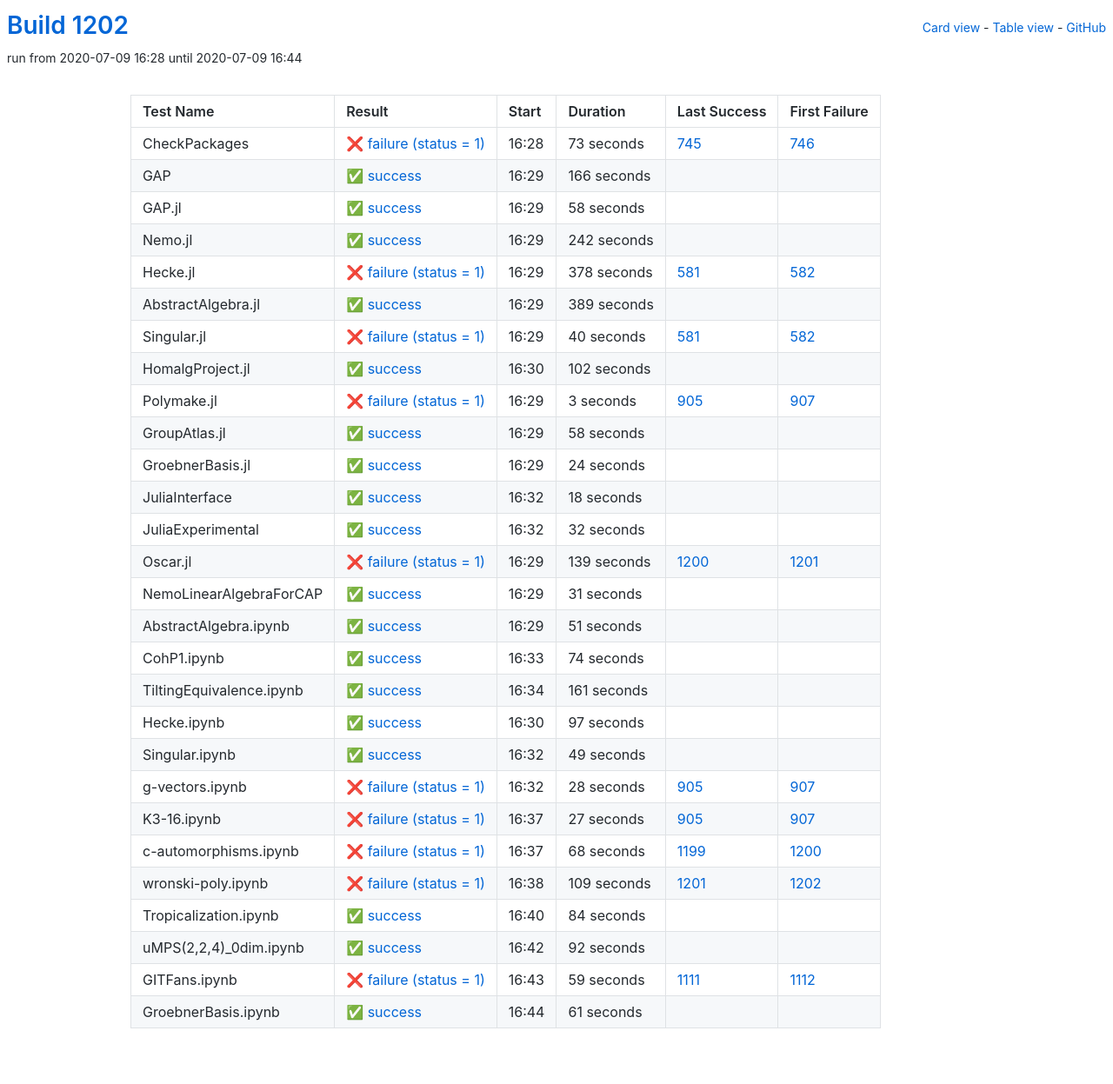
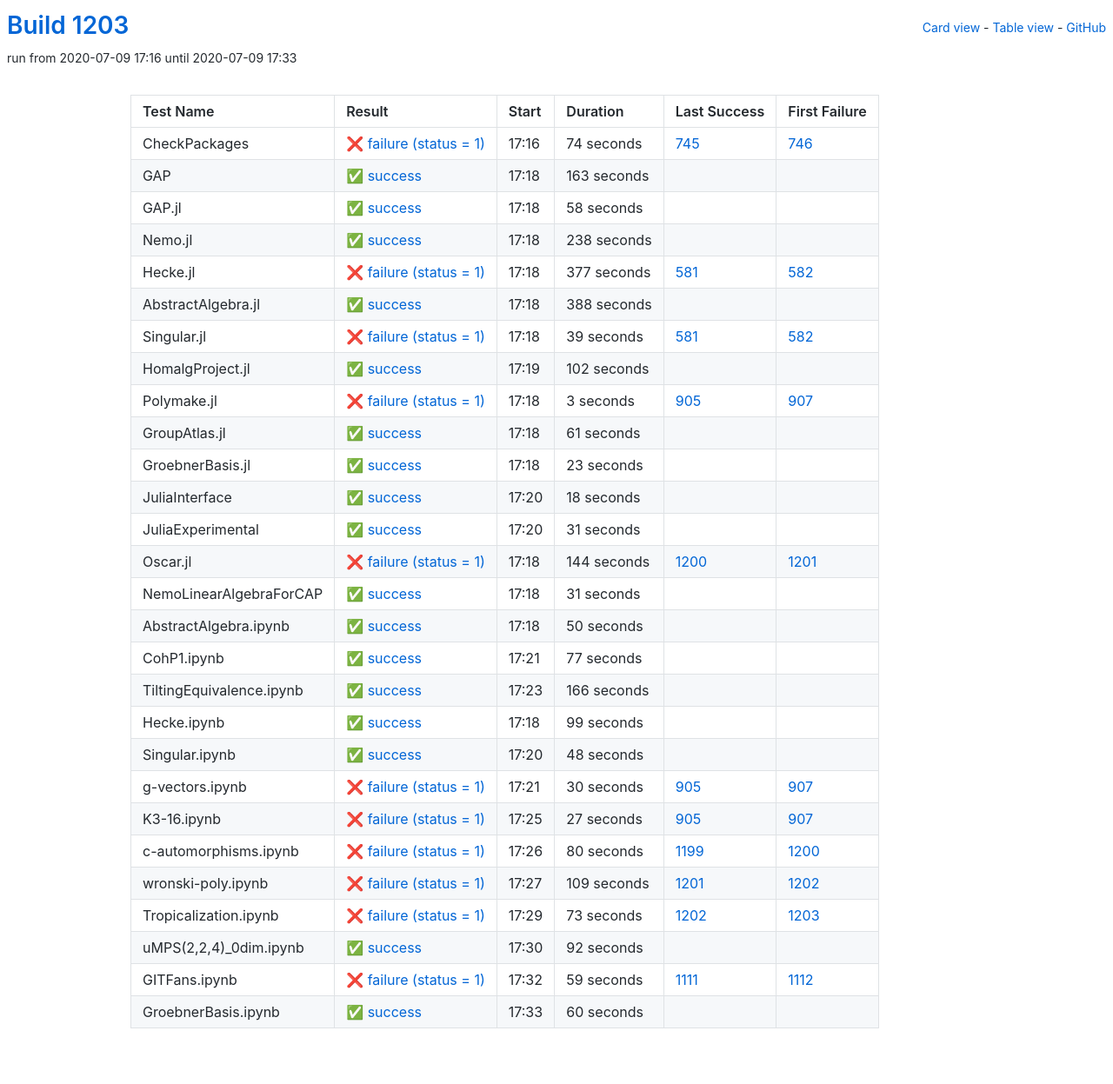
Before and after one commit to oscar-system/oscar-ci-status-1.4, a Jekyll site: the page built from table.html, in a window 1280 px wide. Shown: the whole page at 87% size. Built offline with Jekyll 4.4.1, drawn with Linux system fonts in a browser that asks for light colours.

Commit message:
Build #1203

```diff
--- a/_data/ci.yml
+++ b/_data/ci.yml
@@ -1,6 +1,6 @@
 ---
-build: 1202
-build_url: https://oscarci.mathematik.uni-kl.de/job/oscar-julia-1.4/1202/
+build: 1203
+build_url: https://oscarci.mathematik.uni-kl.de/job/oscar-julia-1.4/1203/
 job: oscar-julia-1.4
 organization: oscar-system
 repo: oscar-ci-status-1.4
@@ -8,32 +8,32 @@ repourl: https://github.com/oscar-system/oscar-ci-status-1.4
 tests:
 - name: CheckPackages
   id: checkpackages
-  log: https://oscarci.mathematik.uni-kl.de/job/oscar-julia-1.4/1202/artifact/logs/build-1202/CheckPackages.log
-  start: 2020-07-09 16:28
+  log: https://oscarci.mathematik.uni-kl.de/job/oscar-julia-1.4/1203/artifact/logs/build-1203/CheckPackages.log
+  start: 2020-07-09 17:16
   success: false
   exitcode: 1
   status: failure
-  duration: 73
+  duration: 74
   last_success: 745
   last_success_url: https://oscarci.mathematik.uni-kl.de/job/oscar-julia-1.4/745/
   first_failure: 746
   first_failure_url: https://oscarci.mathematik.uni-kl.de/job/oscar-julia-1.4/746/
 - name: GAP
   id: gap
-  log: https://oscarci.mathematik.uni-kl.de/job/oscar-julia-1.4/1202/artifact/logs/build-1202/GAP.log
-  start: 2020-07-09 16:29
+  log: https://oscarci.mathematik.uni-kl.de/job/oscar-julia-1.4/1203/artifact/logs/build-1203/GAP.log
+  start: 2020-07-09 17:18
   success: true
   exitcode: 0
   status: success
-  duration: 166
+  duration: 163
   last_success: false
   last_success_url:
   first_failure: false
   first_failure_url:
 - name: GAP.jl
   id: gap-jl
-  log: https://oscarci.mathematik.uni-kl.de/job/oscar-julia-1.4/1202/artifact/logs/build-1202/GAP.jl.log
-  start: 2020-07-09 16:29
+  log: https://oscarci.mathematik.uni-kl.de/job/oscar-julia-1.4/1203/artifact/logs/build-1203/GAP.jl.log
+  start: 2020-07-09 17:18
   success: true
   exitcode: 0
   status: success
@@ -44,56 +44,56 @@ tests:
   first_failure_url:
 - name: Nemo.jl
   id: nemo-jl
-  log: https://oscarci.mathematik.uni-kl.de/job/oscar-julia-1.4/1202/artifact/logs/build-1202/Nemo.jl.log
-  start: 2020-07-09 16:29
+  log: https://oscarci.mathematik.uni-kl.de/job/oscar-julia-1.4/1203/artifact/logs/build-1203/Nemo.jl.log
+  start: 2020-07-09 17:18
   success: true
   exitcode: 0
   status: success
-  duration: 242
+  duration: 238
   last_success: false
   last_success_url:
   first_failure: false
   first_failure_url:
 - name: Hecke.jl
   id: hecke-jl
-  log: https://oscarci.mathematik.uni-kl.de/job/oscar-julia-1.4/1202/artifact/logs/build-1202/Hecke.jl.log
-  start: 2020-07-09 16:29
+  log: https://oscarci.mathematik.uni-kl.de/job/oscar-julia-1.4/1203/artifact/logs/build-1203/Hecke.jl.log
+  start: 2020-07-09 17:18
   success: false
   exitcode: 1
   status: failure
-  duration: 378
+  duration: 377
   last_success: 581
   last_success_url: https://oscarci.mathematik.uni-kl.de/job/oscar-julia-1.4/581/
   first_failure: 582
   first_failure_url: https://oscarci.mathematik.uni-kl.de/job/oscar-julia-1.4/582/
 - name: AbstractAlgebra.jl
   id: abstractalgebra-jl
-  log: https://oscarci.mathematik.uni-kl.de/job/oscar-julia-1.4/1202/artifact/logs/build-1202/AbstractAlgebra.jl.log
-  start: 2020-07-09 16:29
+  log: https://oscarci.mathematik.uni-kl.de/job/oscar-julia-1.4/1203/artifact/logs/build-1203/AbstractAlgebra.jl.log
+  start: 2020-07-09 17:18
   success: true
   exitcode: 0
   status: success
-  duration: 389
+  duration: 388
   last_success: false
   last_success_url:
   first_failure: false
   first_failure_url:
 - name: Singular.jl
   id: singular-jl
-  log: https://oscarci.mathematik.uni-kl.de/job/oscar-julia-1.4/1202/artifact/logs/build-1202/Singular.jl.log
-  start: 2020-07-09 16:29
+  log: https://oscarci.mathematik.uni-kl.de/job/oscar-julia-1.4/1203/artifact/logs/build-1203/Singular.jl.log
+  start: 2020-07-09 17:18
   success: false
   exitcode: 1
   status: failure
-  duration: 40
+  duration: 39
   last_success: 581
   last_success_url: https://oscarci.mathematik.uni-kl.de/job/oscar-julia-1.4/581/
   first_failure: 582
   first_failure_url: https://oscarci.mathematik.uni-kl.de/job/oscar-julia-1.4/582/
 - name: HomalgProject.jl
   id: homalgproject-jl
-  log: https://oscarci.mathematik.uni-kl.de/job/oscar-julia-1.4/1202/artifact/logs/build-1202/HomalgProject.jl.log
-  start: 2020-07-09 16:30
+  log: https://oscarci.mathematik.uni-kl.de/job/oscar-julia-1.4/1203/artifact/logs/build-1203/HomalgProject.jl.log
+  start: 2020-07-09 17:19
   success: true
   exitcode: 0
   status: success
@@ -104,8 +104,8 @@ tests:
   first_failure_url:
 - name: Polymake.jl
   id: polymake-jl
-  log: https://oscarci.mathematik.uni-kl.de/job/oscar-julia-1.4/1202/artifact/logs/build-1202/Polymake.jl.log
-  start: 2020-07-09 16:29
+  log: https://oscarci.mathematik.uni-kl.de/job/oscar-julia-1.4/1203/artifact/logs/build-1203/Polymake.jl.log
+  start: 2020-07-09 17:18
   success: false
   exitcode: 1
   status: failure
@@ -116,32 +116,32 @@ tests:
   first_failure_url: https://oscarci.mathematik.uni-kl.de/job/oscar-julia-1.4/907/
 - name: GroupAtlas.jl
   id: groupatlas-jl
-  log: https://oscarci.mathematik.uni-kl.de/job/oscar-julia-1.4/1202/artifact/logs/build-1202/GroupAtlas.jl.log
-  start: 2020-07-09 16:29
+  log: https://oscarci.mathematik.uni-kl.de/job/oscar-julia-1.4/1203/artifact/logs/build-1203/GroupAtlas.jl.log
+  start: 2020-07-09 17:18
   success: true
   exitcode: 0
   status: success
-  duration: 58
+  duration: 61
   last_success: false
   last_success_url:
   first_failure: false
   first_failure_url:
 - name: GroebnerBasis.jl
   id: groebnerbasis-jl
-  log: https://oscarci.mathematik.uni-kl.de/job/oscar-julia-1.4/1202/artifact/logs/build-1202/GroebnerBasis.jl.log
-  start: 2020-07-09 16:29
+  log: https://oscarci.mathematik.uni-kl.de/job/oscar-julia-1.4/1203/artifact/logs/build-1203/GroebnerBasis.jl.log
+  start: 2020-07-09 17:18
   success: true
   exitcode: 0
   status: success
-  duration: 24
+  duration: 23
   last_success: false
   last_success_url:
   first_failure: false
   first_failure_url:
 - name: JuliaInterface
   id: juliainterface
-  log: https://oscarci.mathematik.uni-kl.de/job/oscar-julia-1.4/1202/artifact/logs/build-1202/JuliaInterface.log
-  start: 2020-07-09 16:32
+  log: https://oscarci.mathematik.uni-kl.de/job/oscar-julia-1.4/1203/artifact/logs/build-1203/JuliaInterface.log
+  start: 2020-07-09 17:20
   success: true
   exitcode: 0
   status: success
@@ -152,32 +152,32 @@ tests:
   first_failure_url:
 - name: JuliaExperimental
   id: juliaexperimental
-  log: https://oscarci.mathematik.uni-kl.de/job/oscar-julia-1.4/1202/artifact/logs/build-1202/JuliaExperimental.log
-  start: 2020-07-09 16:32
+  log: https://oscarci.mathematik.uni-kl.de/job/oscar-julia-1.4/1203/artifact/logs/build-1203/JuliaExperimental.log
+  start: 2020-07-09 17:20
   success: true
   exitcode: 0
   status: success
-  duration: 32
+  duration: 31
   last_success: false
   last_success_url:
   first_failure: false
   first_failure_url:
 - name: Oscar.jl
   id: oscar-jl
-  log: https://oscarci.mathematik.uni-kl.de/job/oscar-julia-1.4/1202/artifact/logs/build-1202/Oscar.jl.log
-  start: 2020-07-09 16:29
+  log: https://oscarci.mathematik.uni-kl.de/job/oscar-julia-1.4/1203/artifact/logs/build-1203/Oscar.jl.log
+  start: 2020-07-09 17:18
   success: false
   exitcode: 1
   status: failure
-  duration: 139
+  duration: 144
   last_success: 1200
   last_success_url: https://oscarci.mathematik.uni-kl.de/job/oscar-julia-1.4/1200/
   first_failure: 1201
   first_failure_url: https://oscarci.mathematik.uni-kl.de/job/oscar-julia-1.4/1201/
 - name: NemoLinearAlgebraForCAP
   id: nemolinearalgebraforcap
-  log: https://oscarci.mathematik.uni-kl.de/job/oscar-julia-1.4/1202/artifact/logs/build-1202/NemoLinearAlgebraForCAP.log
-  start: 2020-07-09 16:29
+  log: https://oscarci.mathematik.uni-kl.de/job/oscar-julia-1.4/1203/artifact/logs/build-1203/NemoLinearAlgebraForCAP.log
+  start: 2020-07-09 17:18
   success: true
   exitcode: 0
   status: success
@@ -188,80 +188,80 @@ tests:
   first_failure_url:
 - name: AbstractAlgebra.ipynb
   id: abstractalgebra-ipynb
-  log: https://oscarci.mathematik.uni-kl.de/job/oscar-julia-1.4/1202/artifact/logs/build-1202/AbstractAlgebra.ipynb.log
-  start: 2020-07-09 16:29
+  log: https://oscarci.mathematik.uni-kl.de/job/oscar-julia-1.4/1203/artifact/logs/build-1203/AbstractAlgebra.ipynb.log
+  start: 2020-07-09 17:18
   success: true
   exitcode: 0
   status: success
-  duration: 51
+  duration: 50
   last_success: false
   last_success_url:
   first_failure: false
   first_failure_url:
 - name: CohP1.ipynb
   id: cohp1-ipynb
-  log: https://oscarci.mathematik.uni-kl.de/job/oscar-julia-1.4/1202/artifact/logs/build-1202/CohP1.ipynb.log
-  start: 2020-07-09 16:33
+  log: https://oscarci.mathematik.uni-kl.de/job/oscar-julia-1.4/1203/artifact/logs/build-1203/CohP1.ipynb.log
+  start: 2020-07-09 17:21
   success: true
   exitcode: 0
   status: success
-  duration: 74
+  duration: 77
   last_success: false
   last_success_url:
   first_failure: false
   first_failure_url:
 - name: TiltingEquivalence.ipynb
   id: tiltingequivalence-ipynb
-  log: https://oscarci.mathematik.uni-kl.de/job/oscar-julia-1.4/1202/artifact/logs/build-1202/TiltingEquivalence.ipynb.log
-  start: 2020-07-09 16:34
+  log: https://oscarci.mathematik.uni-kl.de/job/oscar-julia-1.4/1203/artifact/logs/build-1203/TiltingEquivalence.ipynb.log
+  start: 2020-07-09 17:23
   success: true
   exitcode: 0
   status: success
-  duration: 161
+  duration: 166
   last_success: false
   last_success_url:
   first_failure: false
   first_failure_url:
 - name: Hecke.ipynb
   id: hecke-ipynb
-  log: https://oscarci.mathematik.uni-kl.de/job/oscar-julia-1.4/1202/artifact/logs/build-1202/Hecke.ipynb.log
-  start: 2020-07-09 16:30
+  log: https://oscarci.mathematik.uni-kl.de/job/oscar-julia-1.4/1203/artifact/logs/build-1203/Hecke.ipynb.log
+  start: 2020-07-09 17:18
   success: true
   exitcode: 0
   status: success
-  duration: 97
+  duration: 99
   last_success: false
   last_success_url:
   first_failure: false
   first_failure_url:
 - name: Singular.ipynb
   id: singular-ipynb
-  log: https://oscarci.mathematik.uni-kl.de/job/oscar-julia-1.4/1202/artifact/logs/build-1202/Singular.ipynb.log
-  start: 2020-07-09 16:32
+  log: https://oscarci.mathematik.uni-kl.de/job/oscar-julia-1.4/1203/artifact/logs/build-1203/Singular.ipynb.log
+  start: 2020-07-09 17:20
   success: true
   exitcode: 0
   status: success
-  duration: 49
+  duration: 48
   last_success: false
   last_success_url:
   first_failure: false
   first_failure_url:
 - name: g-vectors.ipynb
   id: g-vectors-ipynb
-  log: https://oscarci.mathematik.uni-kl.de/job/oscar-julia-1.4/1202/artifact/logs/build-1202/g-vectors.ipynb.log
-  start: 2020-07-09 16:32
+  log: https://oscarci.mathematik.uni-kl.de/job/oscar-julia-1.4/1203/artifact/logs/build-1203/g-vectors.ipynb.log
+  start: 2020-07-09 17:21
   success: false
   exitcode: 1
   status: failure
-  duration: 28
+  duration: 30
   last_success: 905
   last_success_url: https://oscarci.mathematik.uni-kl.de/job/oscar-julia-1.4/905/
   first_failure: 907
   first_failure_url: https://oscarci.mathematik.uni-kl.de/job/oscar-julia-1.4/907/
 - name: K3-16.ipynb
   id: k3-16-ipynb
-  log: https://oscarci.mathematik.uni-kl.de/job/oscar-julia-1.4/1202/artifact/logs/build-1202/K3-16.ipynb.log
-  start: 2020-07-09 16:37
+  log: https://oscarci.mathematik.uni-kl.de/job/oscar-julia-1.4/1203/artifact/logs/build-1203/K3-16.ipynb.log
+  start: 2020-07-09 17:25
   success: false
   exitcode: 1
   status: failure
@@ -272,20 +272,20 @@ tests:
   first_failure_url: https://oscarci.mathematik.uni-kl.de/job/oscar-julia-1.4/907/
 - name: c-automorphisms.ipynb
   id: c-automorphisms-ipynb
-  log: https://oscarci.mathematik.uni-kl.de/job/oscar-julia-1.4/1202/artifact/logs/build-1202/c-automorphisms.ipynb.log
-  start: 2020-07-09 16:37
+  log: https://oscarci.mathematik.uni-kl.de/job/oscar-julia-1.4/1203/artifact/logs/build-1203/c-automorphisms.ipynb.log
+  start: 2020-07-09 17:26
   success: false
   exitcode: 1
   status: failure
-  duration: 68
+  duration: 80
   last_success: 1199
   last_success_url: https://oscarci.mathematik.uni-kl.de/job/oscar-julia-1.4/1199/
   first_failure: 1200
   first_failure_url: https://oscarci.mathematik.uni-kl.de/job/oscar-julia-1.4/1200/
 - name: wronski-poly.ipynb
   id: wronski-poly-ipynb
-  log: https://oscarci.mathematik.uni-kl.de/job/oscar-julia-1.4/1202/artifact/logs/build-1202/wronski-poly.ipynb.log
-  start: 2020-07-09 16:38
+  log: https://oscarci.mathematik.uni-kl.de/job/oscar-julia-1.4/1203/artifact/logs/build-1203/wronski-poly.ipynb.log
+  start: 2020-07-09 17:27
   success: false
   exitcode: 1
   status: failure
@@ -296,20 +296,20 @@ tests:
   first_failure_url: https://oscarci.mathematik.uni-kl.de/job/oscar-julia-1.4/1202/
 - name: Tropicalization.ipynb
   id: tropicalization-ipynb
-  log: https://oscarci.mathematik.uni-kl.de/job/oscar-julia-1.4/1202/artifact/logs/build-1202/Tropicalization.ipynb.log
-  start: 2020-07-09 16:40
-  success: true
-  exitcode: 0
-  status: success
-  duration: 84
-  last_success: false
-  last_success_url:
-  first_failure: false
-  first_failure_url:
+  log: https://oscarci.mathematik.uni-kl.de/job/oscar-julia-1.4/1203/artifact/logs/build-1203/Tropicalization.ipynb.log
+  start: 2020-07-09 17:29
+  success: false
+  exitcode: 1
+  status: failure
+  duration: 73
+  last_success: 1202
+  last_success_url: https://oscarci.mathematik.uni-kl.de/job/oscar-julia-1.4/1202/
+  first_failure: 1203
+  first_failure_url: https://oscarci.mathematik.uni-kl.de/job/oscar-julia-1.4/1203/
 - name: uMPS(2,2,4)_0dim.ipynb
   id: umps-2-2-4-0dim-ipynb
-  log: https://oscarci.mathematik.uni-kl.de/job/oscar-julia-1.4/1202/artifact/logs/build-1202/uMPS-2-2-4-_0dim.ipynb.log
-  start: 2020-07-09 16:42
+  log: https://oscarci.mathematik.uni-kl.de/job/oscar-julia-1.4/1203/artifact/logs/build-1203/uMPS-2-2-4-_0dim.ipynb.log
+  start: 2020-07-09 17:30
   success: true
   exitcode: 0
   status: success
@@ -320,8 +320,8 @@ tests:
   first_failure_url:
 - name: GITFans.ipynb
   id: gitfans-ipynb
-  log: https://oscarci.mathematik.uni-kl.de/job/oscar-julia-1.4/1202/artifact/logs/build-1202/GITFans.ipynb.log
-  start: 2020-07-09 16:43
+  log: https://oscarci.mathematik.uni-kl.de/job/oscar-julia-1.4/1203/artifact/logs/build-1203/GITFans.ipynb.log
+  start: 2020-07-09 17:32
   success: false
   exitcode: 1
   status: failure
@@ -332,12 +332,12 @@ tests:
   first_failure_url: https://oscarci.mathematik.uni-kl.de/job/oscar-julia-1.4/1112/
 - name: GroebnerBasis.ipynb
   id: groebnerbasis-ipynb
-  log: https://oscarci.mathematik.uni-kl.de/job/oscar-julia-1.4/1202/artifact/logs/build-1202/GroebnerBasis.ipynb.log
-  start: 2020-07-09 16:44
+  log: https://oscarci.mathematik.uni-kl.de/job/oscar-julia-1.4/1203/artifact/logs/build-1203/GroebnerBasis.ipynb.log
+  start: 2020-07-09 17:33
   success: true
   exitcode: 0
   status: success
-  duration: 61
+  duration: 60
   last_success: false
   last_success_url:
   first_failure: false
```
Also changed, not shown: README.md.
